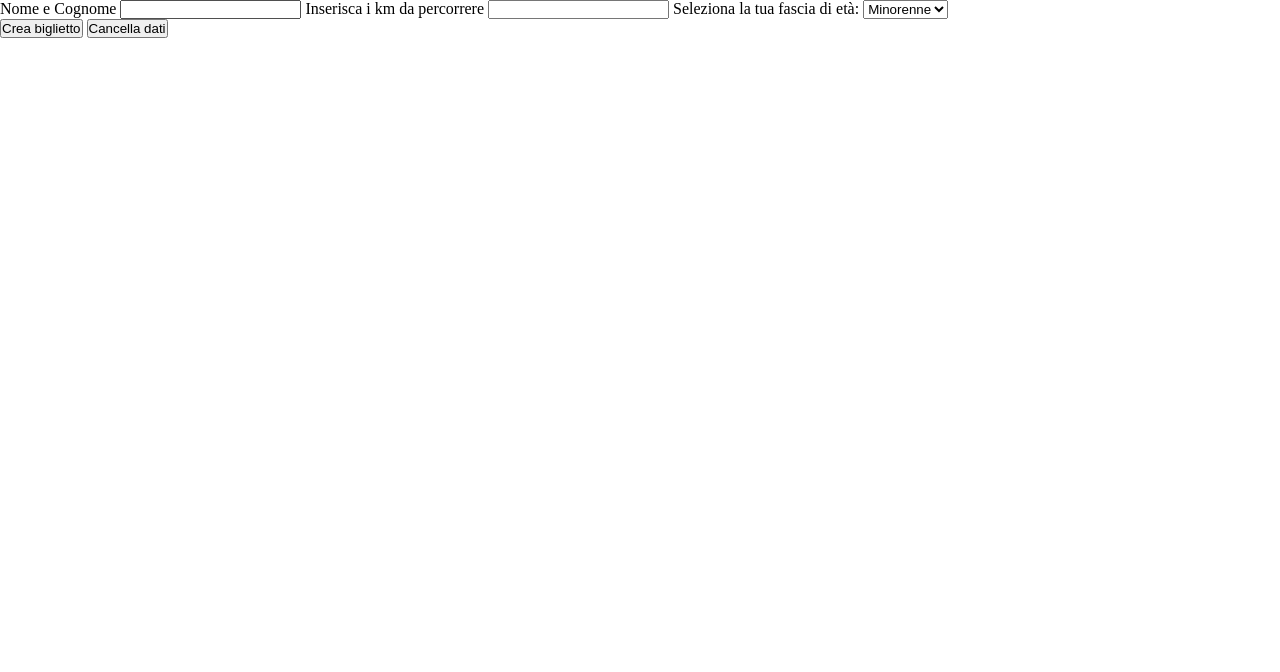
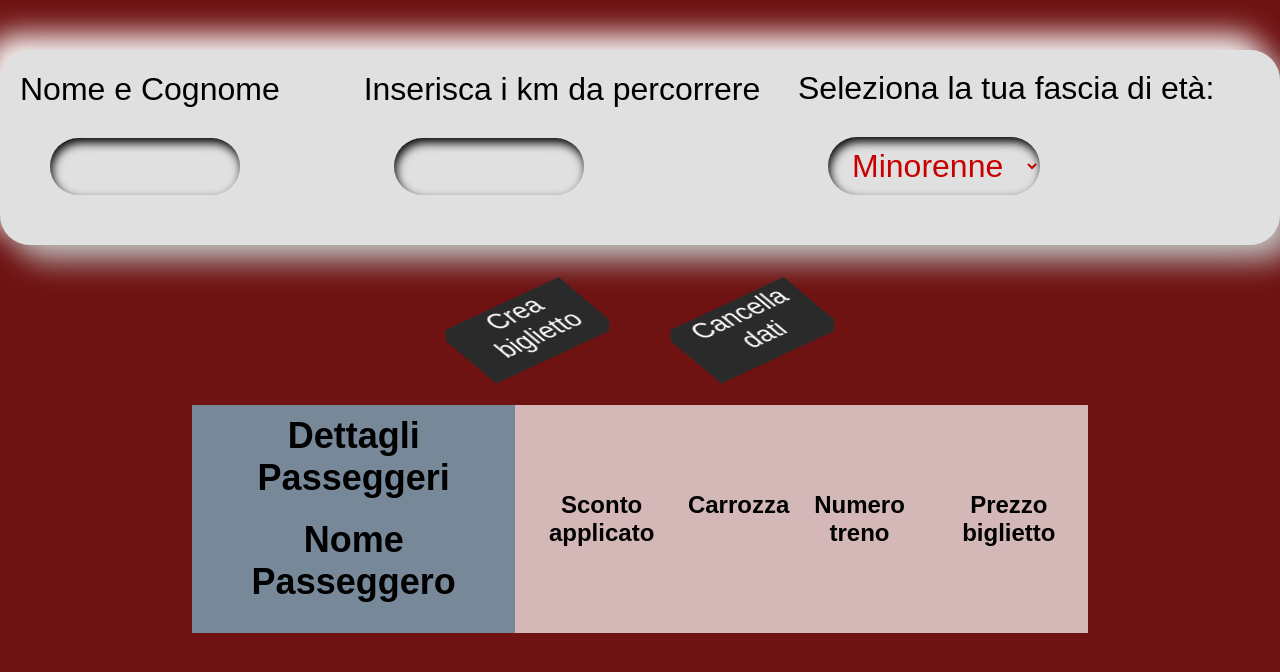
Before and after one commit to francescorocco/js-biglietto-treno-form, a plain HTML site: page index.html in a window 1280 px wide. Drawn offline with Linux system fonts and the light colour scheme.

Commit message:
stilizzato anni 60

```diff
--- a/css/style.css
+++ b/css/style.css
@@ -2,6 +2,11 @@
     padding: 0;
     margin: 0;
     box-sizing: border-box;
+}
+
+body{
+    font-family: sans-serif;
+    background-color: rgb(111, 18, 18);
 }
 
 .d-none{
@@ -11,3 +16,183 @@
 .d-block{
     display: block;
 }
+
+form{
+    display: flex;
+    justify-content: space-around;
+    align-items: center;
+    font-size: 2rem;
+    border-radius: 30px;
+    background: #e0e0e0;
+    box-shadow: 15px 15px 30px #bebebe,
+             -15px -15px 30px #ffffff;
+    padding: 20px;
+    margin-top: 50px;
+}
+
+.input {
+    margin: 30px;
+    background: none;
+    border: none;
+    outline: none;
+    max-width: 190px;
+    padding: 10px 20px;
+    font-size: 16px;
+    border-radius: 9999px;
+    box-shadow: inset 2px 5px 10px rgb(5, 5, 5);
+    color: #c80000;
+  }
+
+select.input{
+    max-width: 300px;
+}
+
+input#name {
+    font-size: 2rem;
+}
+
+input#km {
+    font-size: 2rem;
+}
+
+select#age-select {
+    font-size: 2rem;
+}
+
+.bottoni{
+   display: flex;
+   justify-content: center;
+}
+
+button {
+    transform: rotate(-25deg) skew(25deg);
+    transform-style: preserve-3d;
+    position: relative;
+    list-style: none;
+    width: 125px;
+    height: 60px;
+    border: none;
+    background: transparent;
+    font-family: inherit;
+    margin: 50px;
+   }
+
+   button:before {
+    content: '';
+    position: absolute;
+    bottom: -10px;
+    left: -5px;
+    width: 100%;
+    height: 10px;
+    background: #2a2a2a;
+    transform: skewX(-41deg);
+   }
+
+   button:after {
+    content: '';
+    position: absolute;
+    top: 5px;
+    left: -9px;
+    width: 9px;
+    height: 100%;
+    background: #2a2a2a;
+    transform: skewY(-49deg);
+   }
+
+   button span {
+    position: absolute;
+    top: 0;
+    left: 0;
+    width: 100%;
+    height: 100%;
+    background: #2a2a2a;
+    color: #fff;
+    font-size: 25px;
+    transition: 1.1s ease-out;
+   }
+
+   button:hover span {
+    z-index: 1000;
+    transition: .3s;
+    color: #fff;
+   }
+
+   button:hover span:nth-child(5) {
+    transform: translate(40px, -40px);
+    opacity: 1;
+   }
+
+   button:hover span:nth-child(4) {
+    transform: translate(30px, -30px);
+    opacity: .8;
+   }
+
+   button:hover span:nth-child(3) {
+    transform: translate(20px, -20px);
+    opacity: .6;
+   }
+
+   button:hover span:nth-child(2) {
+    transform: translate(10px, -10px);
+    opacity: .4;
+   }
+
+   button:hover span:nth-child(1) {
+    transform: translate(0px, 0px);
+    opacity: .2;
+   }
+
+   button:active span:nth-child(5) {
+    transform: translate(20px, -20px);
+    opacity: 1;
+   }
+
+   button:active span:nth-child(4) {
+    transform: translate(15px, -15px);
+   }
+
+   button:active span:nth-child(3) {
+    transform: translate(10px, -10px);
+   }
+
+   button:active span:nth-child(2) {
+    transform: translate(5px, -5px);
+   }
+
+   button:active span:nth-child(1) {
+    transform: translate(0px, 0px);
+   }
+
+   button:nth-child(1):hover span {
+    background: #52E19F;
+   }
+
+#ticket{
+    display: flex;
+    align-items: center;
+    background-color: rgba(255, 255, 255, 0.7);
+    width: 70%;
+    margin: 0 auto;
+}
+
+
+#left-ticket{
+    background-color: lightslategrey;
+    font-size: 1.5rem;
+
+}
+
+#left-ticket h2{
+    padding: 10px;
+    text-align: center;
+}
+
+#right-ticket{
+    width: 70%;
+    display: flex;
+    justify-content:space-between;
+}
+
+#right-ticket h2{
+    text-align: center;
+}
--- a/index.html
+++ b/index.html
@@ -8,36 +8,82 @@
     <title>Biglietto treno form</title>
 </head>
 <body>
-
+    <header>
         <form>
 
+            <div>
                 <label for="name">Nome e Cognome</label>
-        <input type="text" id="name"/>
+                <input type="text" id="name" class="input"/>
+            </div>
 
+            <div>
                 <label for="km">Inserisca i km da percorrere</label>
-        <input type="text" id="km"/>
+                <input type="text" id="km" class="input"/>
+            </div>
 
+            <div>
                 <label for="age-select">Seleziona la tua fascia di età:</label>
-        <select id="age-select">
+                <select id="age-select" class="input">
                     <option value="minorenne">Minorenne</option>
                     <option value="adulto">Over 65</option>
                     <option value="altro">altro</option>
                 </select>
+            </div>
+
         </form>
+    </header>
 
+    <div class="bottoni">
+        <button>
+            <span></span>
+            <span></span>
+            <span></span>
+            <span></span>
+            <span id="readForm">Crea biglietto</span>
+          </button>
+        <!-- <button id="readForm">Crea biglietto</button> -->
 
-    <button id="readForm">Crea biglietto</button>
+        <button>
+            <span></span>
+            <span></span>
+            <span></span>
+            <span></span>
+            <span id="resetForm">Cancella dati</span>
+          </button>
 
-    <button id="resetForm">Cancella dati</button>
+    </div>
+
 
 
 
     <div class="d-none" id="ticket">
-        <h1 id="ticket-name"></h1>
+        <div id="left-ticket">
+            <h2>Dettagli Passeggeri</h2>
+            <h2>Nome Passeggero</h2>
+            <h2 id="ticket-name"></h2>
+        </div>
+
+        <div id="right-ticket">
+            <div>
+                <h2>Sconto applicato</h2>
                 <h2 id="ticket-discount"></h2>
+            </div>
+
+            <div>
+                <h2>Carrozza</h2>
                 <h2 id="carriage"></h2>
+            </div>
+
+            <div>
+                <h2>Numero treno</h2>
                 <h2 id="train-number"></h2>
+            </div>
+
+            <div>
+                <h2>Prezzo biglietto</h2>
                 <h2 id="ticket-prize"></h2>
+            </div>
+        </div>
     </div>
 
 
```
Also changed, not shown: js/main.js (line endings or trailing spaces). Lines whose indentation alone changed are shown as unchanged.
